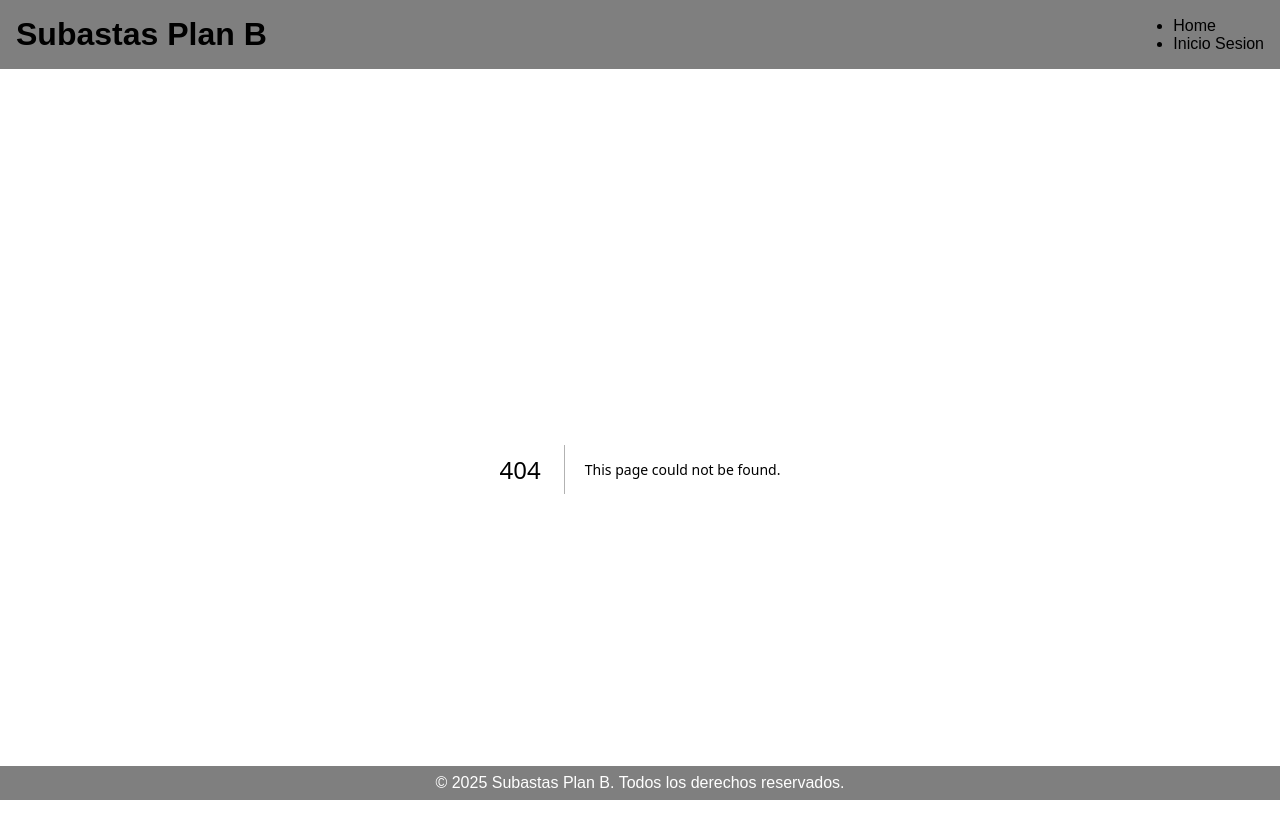
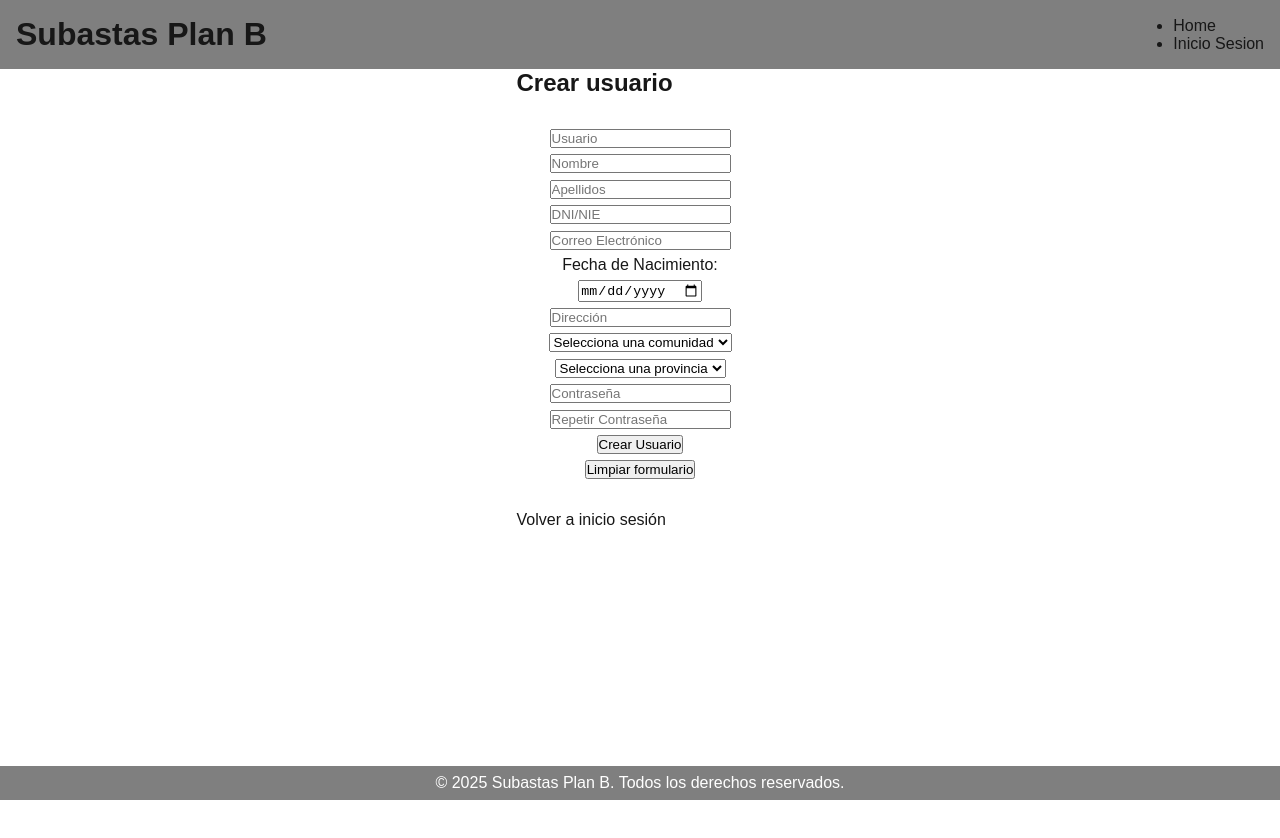
Before and after one commit to miguelangelhuamani/CarAuction_Frontend, a Next.js app: page /crear_usuario in a window 1280 px wide. Before the commit this address had no page. Shown: the top 838 px of the page. After the commit the page ends 800 px from the top, so only its background shows below. Built offline with nearby package versions, Linux system fonts and the light colour scheme.

Commit message:
Add register

```diff
--- /dev/null
+++ b/app/crear_usuario/page.js
@@ -0,0 +1,131 @@
+"use client";
+
+import styles from "./page.module.css";
+import { useState } from 'react';
+
+export default function Home() {
+    const comunidades = {
+      "Madrid": ["Madrid", "Alcalá de Henares", "Leganés", "Getafe"],
+      "Cataluña": ["Barcelona", "Girona", "Tarragona", "Lleida"],
+      "Andalucía": ["Sevilla", "Málaga", "Granada", "Córdoba"],
+      "Valencia": ["Valencia", "Alicante", "Castellón"],
+      "País Vasco": ["Bilbao", "San Sebastián", "Vitoria"],
+      "Galicia": ["Santiago de Compostela", "A Coruña", "Vigo", "Lugo"],
+      "Castilla y León": ["Valladolid", "León", "Salamanca", "Burgos"],
+      "Castilla-La Mancha": ["Toledo", "Ciudad Real", "Cuenca", "Albacete"],
+      "Extremadura": ["Mérida", "Cáceres", "Badajoz"],
+      "Aragón": ["Zaragoza", "Huesca", "Teruel"],
+      "Asturias": ["Oviedo", "Gijón", "Avilés"],
+      "Cantabria": ["Santander"],
+      "Murcia": ["Murcia"],
+      "Navarra": ["Pamplona"],
+      "La Rioja": ["Logroño"],
+      "Baleares": ["Palma", "Ibiza", "Mahón"],
+      "Canarias": ["Las Palmas", "Tenerife", "Santa Cruz de Tenerife"],
+      "Ceuta y Melilla": ["Ceuta", "Melilla"]
+    };
+
+    const [formData, setFormData] = useState({});
+    const [provincias, setProvincias] = useState([]);
+
+    const handleChange = (e) => {
+      setFormData({ ...formData, [e.target.name]: e.target.value });
+
+      if (e.target.name === 'comunidad') {
+        setProvincias(comunidades[e.target.value] || []);
+        setFormData(prev => ({ ...prev, provincia: '' }));
+      }
+    };
+
+    const handleSubmit = async(e) => {
+      e.preventDefault();
+      const requestData = {
+        username: formData.username,
+        email: formData.email,
+        password: formData.password,
+        first_name: formData.first_name,
+        last_name: formData.last_name,
+        birth_date: formData.birth_date,
+        locality: formData.locality,
+        municipality: formData.municipality,
+      };
+
+      try {
+        const response = await fetch('/api/register', {
+          method: 'POST',
+          headers: { 'Content-Type': 'application/json' },
+          body: JSON.stringify(requestData)
+        });
+
+        if (!response.ok) throw new Error(`Error: ${response.statusText}`);
+
+        const createdUser = await response.json();
+        console.log(createdUser);
+
+        resetForm();
+      } catch (error) {
+        console.error("Error al crear usuario:", error);
+      }
+    };
+
+    const resetForm = () => {
+      setFormData({});
+      document.getElementById("UserForm").reset();
+    };
+
+return (
+  <div className={styles.page}>
+    <main className={styles.main}>
+    <h2>Crear usuario</h2>
+        <form id="UserForm" onSubmit={handleSubmit}>
+          <input type="text" name="user" placeholder="Usuario" onChange={handleChange} />
+          <input type="text" name="name" placeholder="Nombre" onChange={handleChange} />
+          <input type="text" name="lastname" placeholder="Apellidos" onChange={handleChange} />
+          <input type="text" name="id" placeholder="DNI/NIE" onChange={handleChange} />
+          <input type="email" name="email" placeholder="Correo Electrónico" onChange={handleChange} />
+
+          <label htmlFor="birthdate">Fecha de Nacimiento:</label>
+          <input type="date" id="birthdate" name="birthdate" onChange={handleChange} />
+
+          <input type="text" name="adress" placeholder="Dirección" onChange={handleChange} />
+
+          <select id="comunidad" name="comunidad" onChange={handleChange}>
+            <option value="">Selecciona una comunidad</option>
+            <option value="Madrid">Madrid</option>
+            <option value="Cataluña">Cataluña</option>
+            <option value="Andalucía">Andalucía</option>
+            <option value="Valencia">Valencia</option>
+            <option value="País Vasco">País Vasco</option>
+            <option value="Galicia">Galicia</option>
+            <option value="Castilla y León">Castilla y León</option>
+            <option value="Castilla-La Mancha">Castilla-La Mancha</option>
+            <option value="Extremadura">Extremadura</option>
+            <option value="Aragón">Aragón</option>
+            <option value="Asturias">Asturias</option>
+            <option value="Cantabria">Cantabria</option>
+            <option value="Murcia">Murcia</option>
+            <option value="Navarra">Navarra</option>
+            <option value="La Rioja">La Rioja</option>
+            <option value="Baleares">Baleares</option>
+            <option value="Canarias">Canarias</option>
+            <option value="Ceuta y Melilla">Ceuta y Melilla</option>
+          </select>
+
+          <select id="provincia" name="provincia" onChange={handleChange}>
+            <option value="">Selecciona una provincia</option>
+            {provincias.map((provincia, index) => (
+              <option key={index} value={provincia}>{provincia}</option>
+            ))}
+          </select>
+
+          <input type="password" name="password" placeholder="Contraseña" onChange={handleChange} />
+          <input type="password" name="password2" placeholder="Repetir Contraseña" onChange={handleChange} />
+
+          <button type="submit">Crear Usuario</button>
+          <button type="button" onClick={resetForm}>Limpiar formulario</button>
+        </form>
+        <a href="/pagina_inicio_sesion">Volver a inicio sesión</a>
+      </main>
+  </div>
+);
+};
--- /dev/null
+++ b/app/crear_usuario/page.module.css
@@ -0,0 +1,16 @@
+.page {
+    grid-row: 2;
+    display: flex;
+    justify-content: center;
+    align-items: center;
+    width: 100%;
+    height: 100%; /* necesario para centrar verticalmente */
+  }
+
+  .page form {
+    display: flex;
+    flex-direction: column;
+    gap: 0.4rem;
+    padding: 2rem;
+    align-items: center;
+  }
--- a/app/inicio/page.js
+++ b/app/inicio/page.js
@@ -14,6 +14,7 @@ return (
                     <input type="password" name="password" placeholder="Contraseña" required />
                     <input type="submit" value="Iniciar Sesión" />
         </form>
+        <a href="/crear_usuario">¿No tienes cuenta? Crear Usuario</a>
     </main>
   </div>
 );
```
